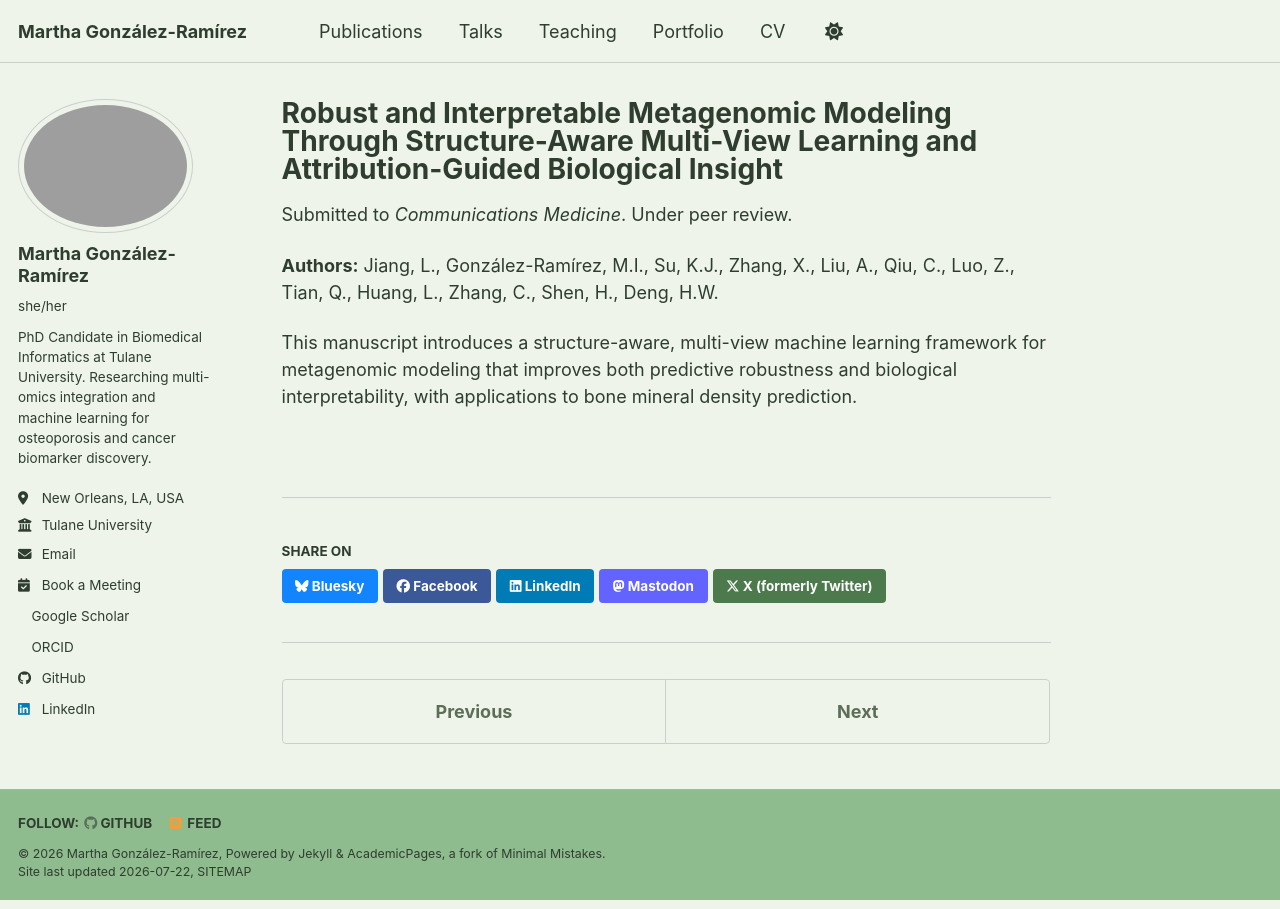
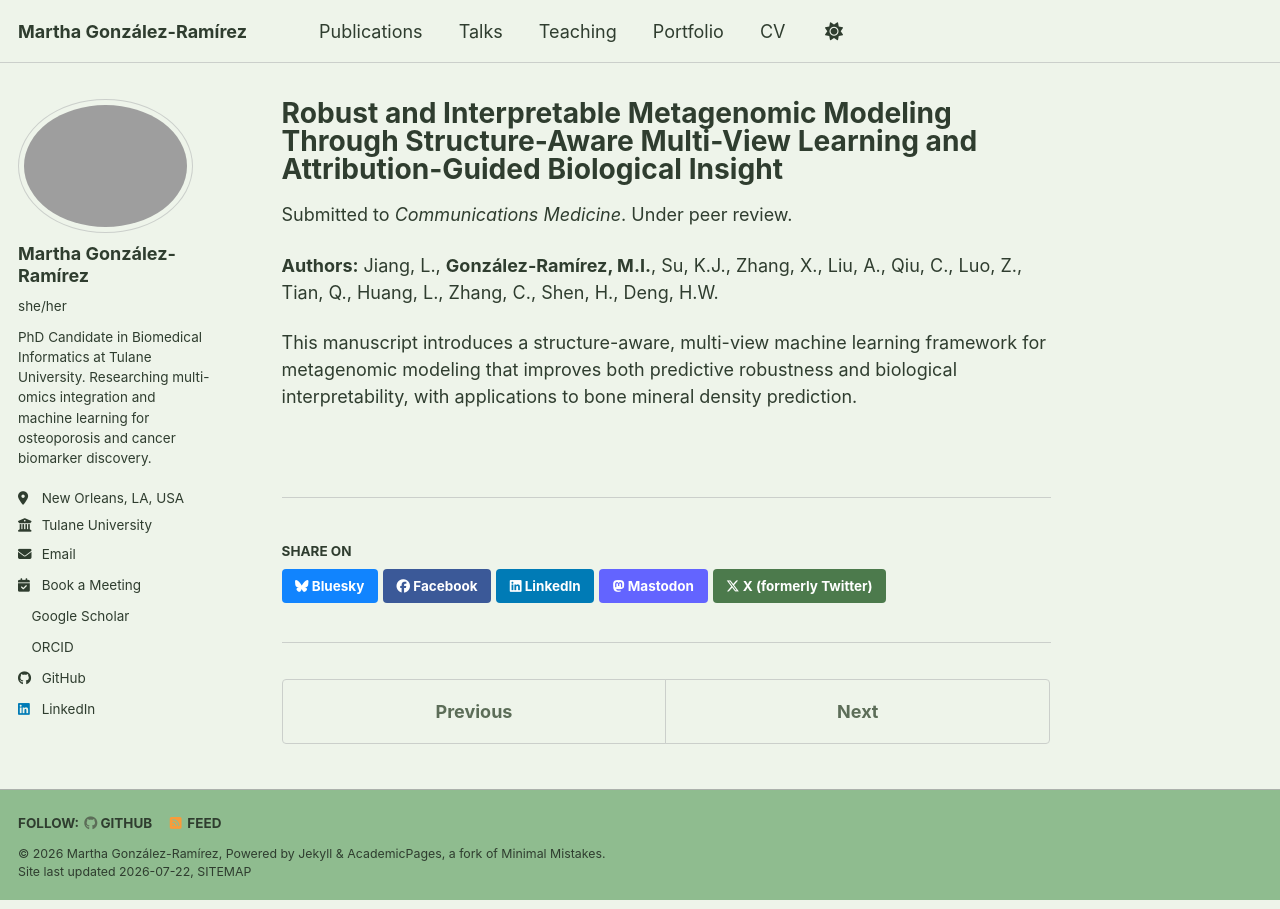
Before and after one commit to migonzalezr/migonzalezr.github.io, a Jekyll site: the page built from _publications/2025-06-08-paper-title-number-5.md, in a window 1280 px wide. Built offline with Jekyll 4.4.1, drawn with Linux system fonts in a browser that asks for light colours; a style sheet for code colours, icons or effects is not loaded.

```diff
--- a/_publications/2025-06-08-paper-title-number-5.md
+++ b/_publications/2025-06-08-paper-title-number-5.md
@@ -7,7 +7,7 @@ excerpt: 'A structure-aware, multi-view deep learning framework for robust and i
 date: 2026-01-01
 venue: 'Communications Medicine'
 status: 'submitted'
-authors: 'Jiang, L., González-Ramírez, M.I., Su, K.J., Zhang, X., Liu, A., Qiu, C., Luo, Z., Tian, Q., Huang, L., Zhang, C., Shen, H., Deng, H.W.'
-citation: 'Jiang, L., Gonzalez-Ramirez, M.I., Su, K.J., Zhang, X., Liu, A., Qiu, C., Luo, Z., Tian, Q., Huang, L., Zhang, C., Shen, H., Deng, H.W. Robust and Interpretable Metagenomic Modeling Through Structure-Aware Multi-View Learning and Attribution-Guided Biological Insight. Submitted to <i>Communications Medicine</i>. Under peer review.'
+authors: 'Jiang, L., <strong>González-Ramírez, M.I.</strong>, Su, K.J., Zhang, X., Liu, A., Qiu, C., Luo, Z., Tian, Q., Huang, L., Zhang, C., Shen, H., Deng, H.W.'
+citation: 'Jiang, L., <strong>Gonzalez-Ramirez, M.I.</strong>, Su, K.J., Zhang, X., Liu, A., Qiu, C., Luo, Z., Tian, Q., Huang, L., Zhang, C., Shen, H., Deng, H.W. Robust and Interpretable Metagenomic Modeling Through Structure-Aware Multi-View Learning and Attribution-Guided Biological Insight. Submitted to <i>Communications Medicine</i>. Under peer review.'
 ---
 This manuscript introduces a structure-aware, multi-view machine learning framework for metagenomic modeling that improves both predictive robustness and biological interpretability, with applications to bone mineral density prediction.
```
